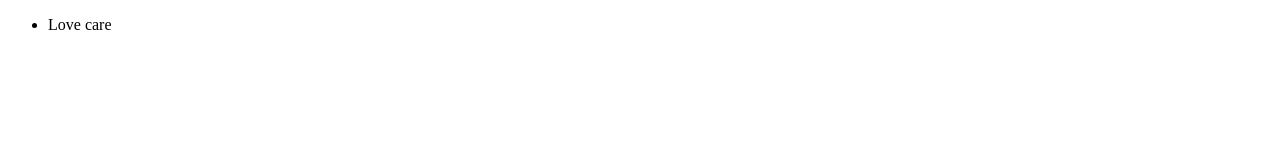
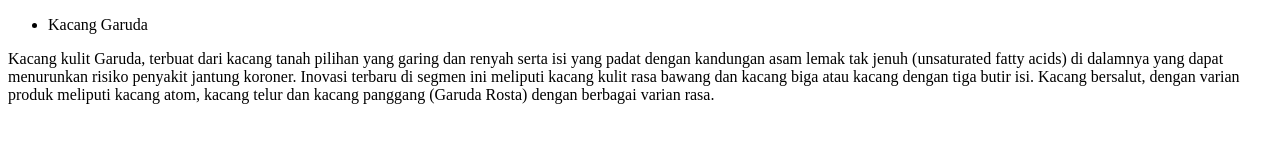
Before and after one commit to sasonoutomo/tes-kacang, a plain HTML site: page index.html in a window 1280 px wide. Drawn offline with Linux system fonts and the light colour scheme.

Commit message:
merubah judul dan list serta menambahkan paragraf

```diff
--- a/index.html
+++ b/index.html
@@ -3,12 +3,13 @@
 <head>
     <meta charset="UTF-8">
     <meta name="viewport" content="width=device-width, initial-scale=1.0">
-    <title>Lets Grow</title>
+    <title>Tes kacang</title>
 </head>
 <body>
     <ul>
-        <li>Love care</li>
+        <li>Kacang Garuda</li>
     </ul>
+    <p>Kacang kulit Garuda, terbuat dari kacang tanah pilihan yang garing dan renyah serta isi yang padat dengan kandungan asam lemak tak jenuh (unsaturated fatty acids) di dalamnya yang dapat menurunkan risiko penyakit jantung koroner. Inovasi terbaru di segmen ini meliputi kacang kulit rasa bawang dan kacang biga atau kacang dengan tiga butir isi. Kacang bersalut, dengan varian produk meliputi kacang atom, kacang telur dan kacang panggang (Garuda Rosta) dengan berbagai varian rasa.</p>
 
 </body>
 </html>
```
